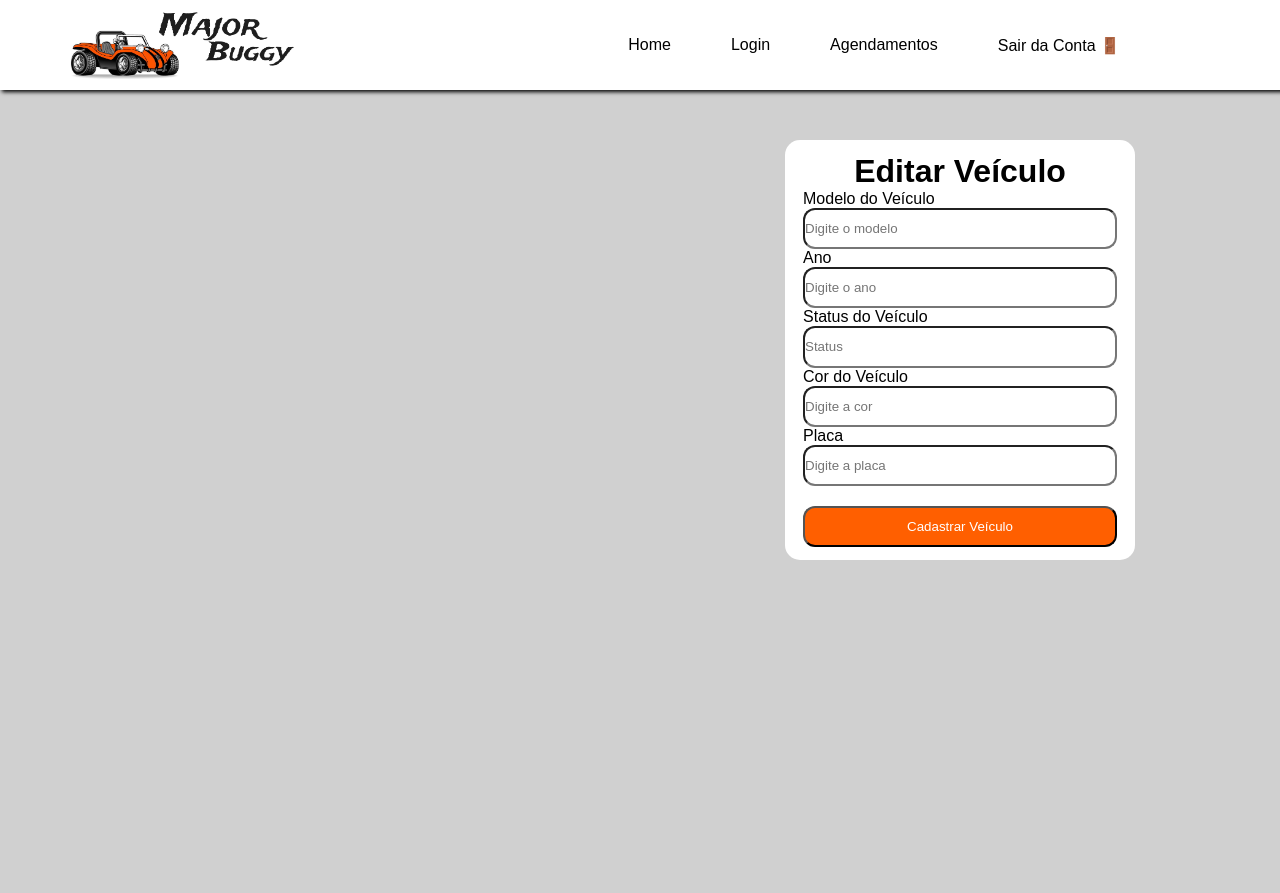
After one commit to Jose2824/Trabalho_2_Bim_DS2, a PHP site: page /edit1.php?ID=1 in a window 1280 px wide; the page is wider, and only the part inside the window is pictured. The commit adds this page. Run offline with PHP 8.4, Linux system fonts and the light colour scheme; a user stored in the database is signed in; tables that the repository leaves empty hold one stand-in row (values such as "Sample post").

Commit message:
Praticamente pronto

```diff
--- /dev/null
+++ b/sistem1/edit1.php
@@ -0,0 +1,126 @@
+<?php
+
+try {
+    // Conexão com o banco de dados
+    $conexao1 = new PDO("mysql:host=localhost;dbname=MB;charset=utf8mb4", "root", "",
+    [
+        PDO::ATTR_ERRMODE => PDO::ERRMODE_EXCEPTION,
+        PDO::ATTR_DEFAULT_FETCH_MODE => PDO::FETCH_ASSOC
+    ]);
+} catch (PDOException $erro) {
+    echo "Erro na conexão: " . $erro->getMessage();
+}
+
+// Verifica se um ID foi passado via GET
+if (!isset($_GET['ID'])) {
+    die("ID não especificado.");
+}
+
+$ID = (int) $_GET['ID'];
+
+// Atualiza os dados se o formulário foi enviado
+if ($_SERVER["REQUEST_METHOD"] == "POST") {
+    $modelo = $_POST['modelo'];
+    $ano    = $_POST['ano'];
+    $status = $_POST['status'];
+    $cor    = $_POST['cor'];
+    $placa  = $_POST['placa'];
+
+    // Usando a conexão correta ($conexao1)
+    $stmt = $conexao1->prepare("UPDATE carros SET modelo = :modelo, ano = :ano, status = :status, cor = :cor, placa = :placa WHERE ID = :ID");
+    $stmt->execute([
+        ':modelo' => $modelo,
+        ':ano'    => $ano,
+        ':status' => $status,
+        ':cor'    => $cor,
+        ':placa'  => $placa,
+        ':ID'     => $ID
+    ]);
+
+    echo "Carro atualizado com sucesso! <a href='index.php'>Voltar</a>";
+    exit;
+}
+
+// Busca os dados do carro atual
+$stmt = $conexao1->prepare("SELECT * FROM carros WHERE ID = :ID");
+$stmt->execute([':ID' => $ID]);
+$carro = $stmt->fetch(PDO::FETCH_ASSOC);
+
+if (!$carro) {
+    die("Carro não encontrado.");
+}
+?>
+
+<!DOCTYPE html>
+<html lang="pt-br">
+<head>
+    <meta charset="UTF-8">
+    <title>Editar Carro</title>
+</head>
+<body>
+    <!DOCTYPE html>
+<html lang="pt-br">
+<head>
+    <meta charset="UTF-8">
+    <meta name="viewport" content="width=device-width, initial-scale=1.0">
+    <title>Major Buggy</title>
+    <link rel="stylesheet" href="style.css">
+<body>
+
+
+     <header>
+        <div class= "nav">
+            <img src="assets/logoMB.png" alt="logo" class="logo">
+              <div id= hla>
+                <a href="index.php">Home</a>
+                <a href="login.php">Login</a>
+                <a href="index1.php">Agendamentos</a>
+                <a href="logout.php">Sair da Conta 🚪</a>
+            </div>
+
+
+
+        </div>
+  </header>
+
+    <div class="form">
+        <h1>Editar Veículo</h1>
+        <form action="create1.php" method="post">
+            <label for="modelo">Modelo do Veículo</label>
+            <br>
+            <input type="text" id="modelo" name="modelo" placeholder="Digite o modelo" required  class= input>
+            <br>
+            <label for="ano">Ano</label>
+            <br>
+            <input type="text" id="ano" name="ano" placeholder="Digite o ano" required  class= input>
+            <br>
+            <label for="status">Status do Veículo</label>
+            <br>
+            <input type="text" id="status" name="status" placeholder="Status" required  class= input>
+            <br>
+            <label for="cor">Cor do Veículo</label>
+            <br>
+            <input type="text" id="cor" name="cor" placeholder="Digite a cor" required  class= input>
+            <br>
+            <label for="placa">Placa</label>
+            <br>
+            <input type="text" id="placa" name="placa" placeholder="Digite a placa" required  class= input>
+            <br>
+            <div class= "button">
+            <input type="submit" value="Cadastrar Veículo" class= "cad">
+            </div>
+
+        </form>
+
+    </div>
+    <!-- <h1>Editar Carro</h1>
+    <form method="post">
+        Modelo: <input type="text" name="modelo" value="<?php echo htmlspecialchars($carro['modelo']); ?>"><br>
+        Ano: <input type="number" name="ano" value="<?php echo htmlspecialchars($carro['ano']); ?>"><br>
+        Status: <input type="text" name="status" value="<?php echo htmlspecialchars($carro['status']); ?>"><br>
+        Cor: <input type="text" name="cor" value="<?php echo htmlspecialchars($carro['cor']); ?>"><br>
+        Placa: <input type="text" name="placa" value="<?php echo htmlspecialchars($carro['placa']); ?>"><br>
+        <button type="submit">Salvar</button>
+    </form> -->
+</body>
+</html>
--- a/sistem1/style.css
+++ b/sistem1/style.css
@@ -212,11 +212,6 @@ th, td {
 th {
     background-color: #f2f2f2;
 }
-#excluir{
-    background-color:;
-
-
-}
 #excluir:hover{
     color: #000;
     text-decoration: underline;
@@ -230,6 +225,9 @@ justify-content: space-around;
 .editar{
 height: 10px;
 width: 10px;
-background-color:
 
 }
+#trash{
+    width: 10px;
+
+}
```
Also changed, not shown: sistem1/index1.php (+4 -3 lines), sistem1/assets/pencil-43.png (added).
